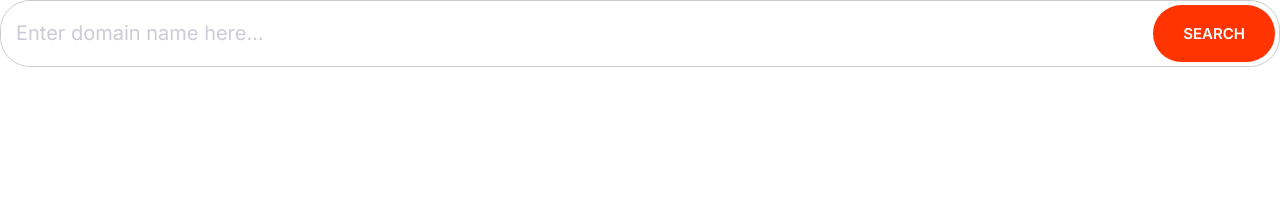
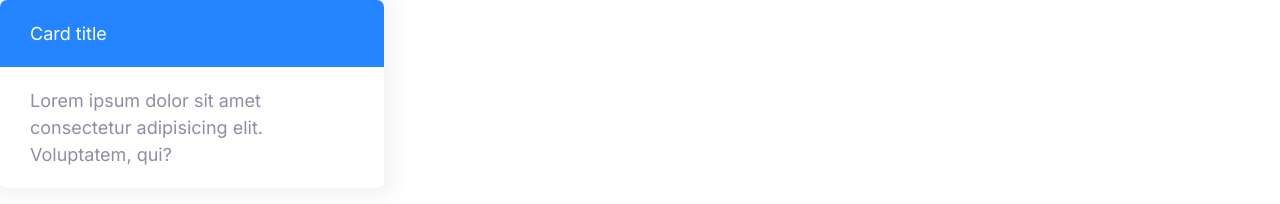
Before and after one commit to micposp/universal-service-provider, a plain HTML site: page index.html in a window 1280 px wide. Drawn offline with Linux system fonts and the light colour scheme.

Commit message:
Build the card component

```diff
--- a/css/styles.css
+++ b/css/styles.css
@@ -273,3 +273,25 @@ a {
     font-size: 1.5rem;
   }
 }
+
+/* Cards */
+.card {
+  border-radius: 7px;
+  box-shadow: 0 0 20px 10px #f3f3f3;
+  overflow: hidden;
+}
+
+.card__header,
+.card__body {
+  padding: 2rem 3rem;
+}
+
+.card--primary .card__header {
+  background: var(--color-primary);
+  color: #fff;
+}
+
+.card--secondary .card__header {
+  background: var(--color-secondary);
+  color: #fff;
+}
--- a/index.html
+++ b/index.html
@@ -13,13 +13,14 @@
     <link rel="stylesheet" href="css/styles.css" />
   </head>
   <body>
-    <div class="input-group">
-      <input
-        type="text"
-        class="input"
-        placeholder="Enter domain name here..."
-      />
-      <button class="btn btn--accent">Search</button>
+    <div style="width: 30%">
+      <div class="card card--primary">
+        <header class="card__header">Card title</header>
+        <div class="card__body">
+          Lorem ipsum dolor sit amet consectetur adipisicing elit. Voluptatem,
+          qui?
+        </div>
+      </div>
     </div>
   </body>
 </html>
```
